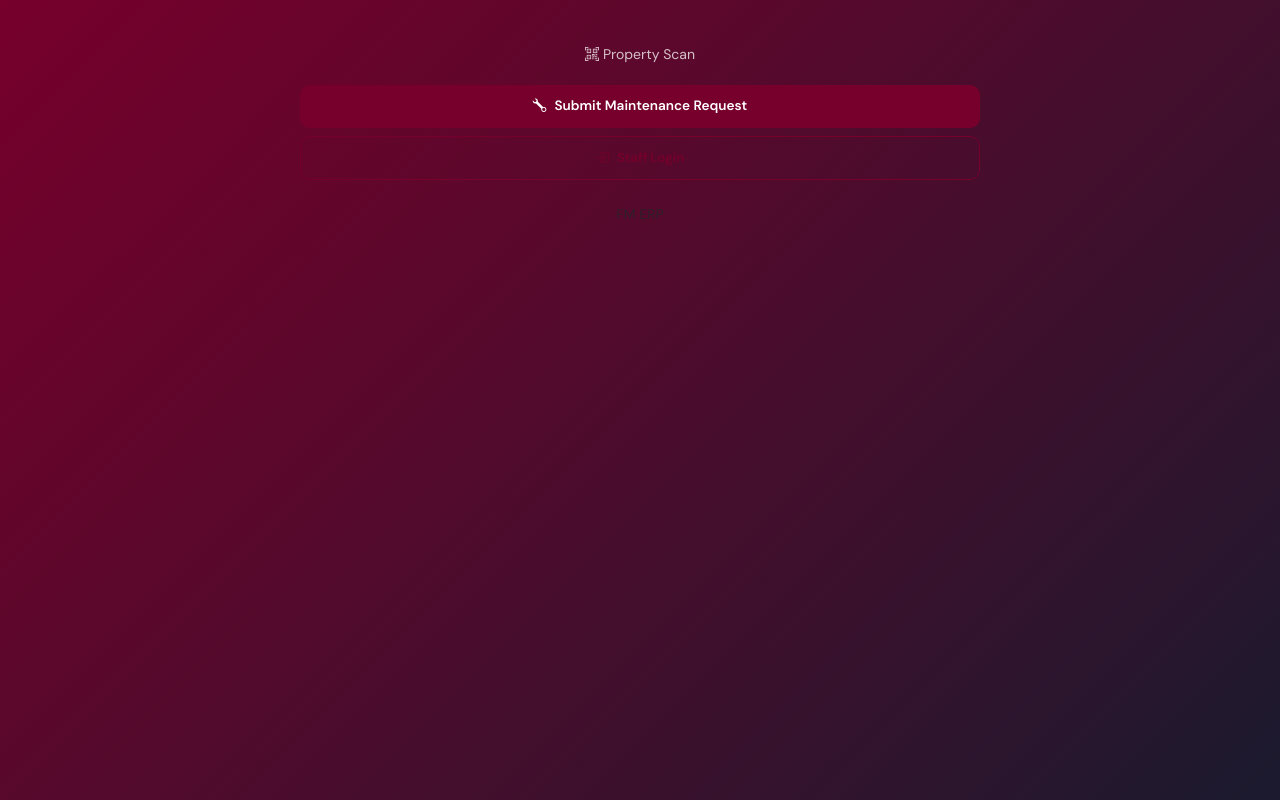
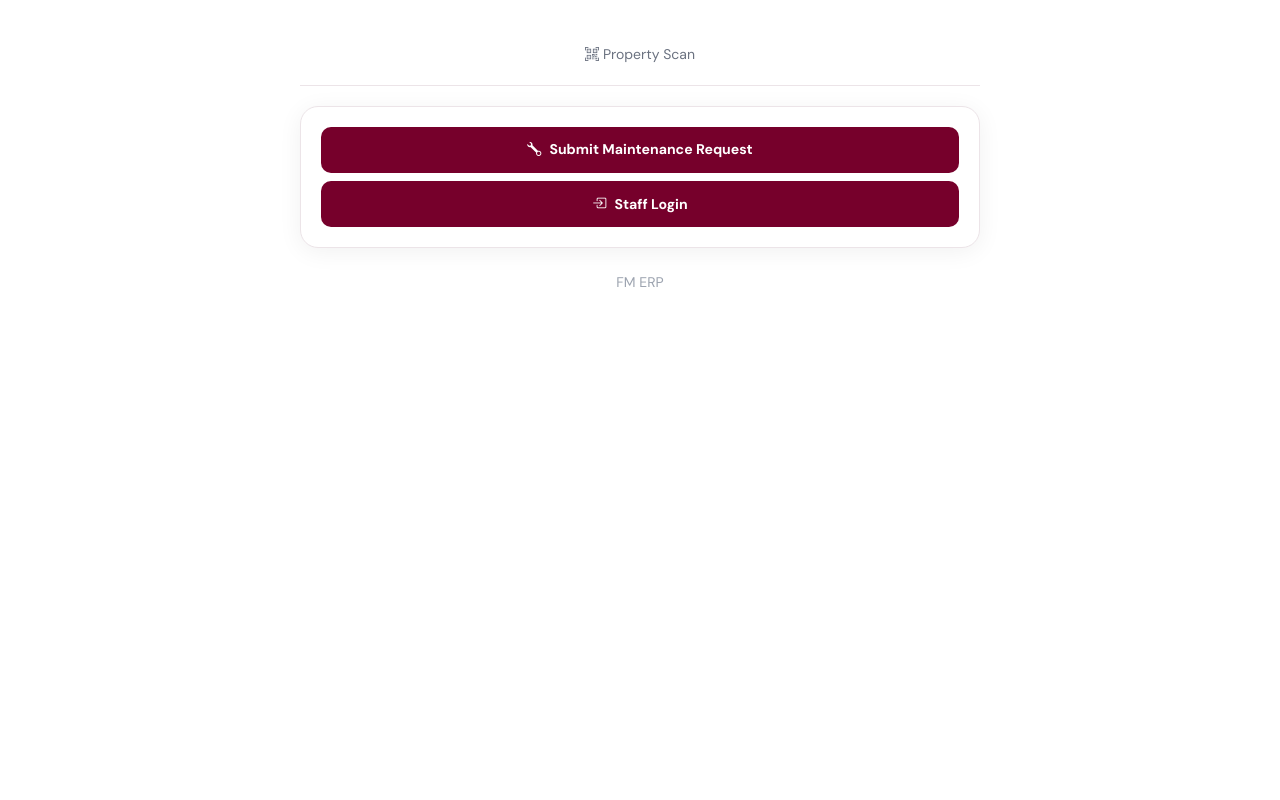
Before and after one commit to masroohahammed/Yaz_new, a CodeIgniter 4 app: template app/Views/entity_scan/landing.php in a window 1280 px wide. Run offline with PHP 8.4 and a stand-in for CodeIgniter, Linux system fonts and the light colour scheme; the template is opened without the code that fills it, so the values that code supplies are empty; some libraries are stand-ins or nearby versions.

Commit message:
Scan page: white background and primary-filled action buttons
- White page background with light card sections on QR scan landing
- All action CTAs use primary color background with white text
- Unified action-btn styling for property, unit, and asset scan pages

Co-authored-by: masroohahammed <masroohahammed@users.noreply.github.com>

```diff
--- a/app/Views/entity_scan/landing.php
+++ b/app/Views/entity_scan/landing.php
@@ -64,17 +64,19 @@ $detailsUrl         = $detailsUrl ?? '#';
   </div>
   <?php endif; ?>
 
-  <div class="d-grid gap-2 mb-3">
+  <div class="scan-actions-card">
+    <div class="d-grid gap-2">
     <?php if ($isLoggedIn): ?>
-    <a href="<?= esc($detailsUrl) ?>" class="btn btn-fm-primary action-btn"><i class="bi bi-eye me-2"></i>View Details</a>
-    <a href="<?= esc($inspectionsUrl) ?>" class="btn btn-fm-outline action-btn"><i class="bi bi-clipboard2-check me-2"></i>Inspection Forms<?php if (($inspectionCount ?? 0) > 0): ?> (<?= (int) $inspectionCount ?>)<?php endif; ?></a>
-    <a href="<?= esc($maintenanceUrl) ?>" class="btn btn-fm-outline action-btn"><i class="bi bi-wrench me-2"></i>Maintenance</a>
-    <a href="<?= esc($workOrdersUrl) ?>" class="btn btn-fm-outline action-btn"><i class="bi bi-list-task me-2"></i>Work Orders</a>
-    <a href="<?= esc($workOrderCreateUrl) ?>" class="btn btn-fm-outline action-btn"><i class="bi bi-tools me-2"></i>New Work Order</a>
+    <a href="<?= esc($detailsUrl) ?>" class="btn action-btn"><i class="bi bi-eye me-2"></i>View Details</a>
+    <a href="<?= esc($inspectionsUrl) ?>" class="btn action-btn"><i class="bi bi-clipboard2-check me-2"></i>Inspection Forms<?php if (($inspectionCount ?? 0) > 0): ?> (<?= (int) $inspectionCount ?>)<?php endif; ?></a>
+    <a href="<?= esc($maintenanceUrl) ?>" class="btn action-btn"><i class="bi bi-wrench me-2"></i>Maintenance</a>
+    <a href="<?= esc($workOrdersUrl) ?>" class="btn action-btn"><i class="bi bi-list-task me-2"></i>Work Orders</a>
+    <a href="<?= esc($workOrderCreateUrl) ?>" class="btn action-btn"><i class="bi bi-tools me-2"></i>New Work Order</a>
     <?php else: ?>
-    <a href="<?= esc($maintenanceUrl) ?>" class="btn btn-fm-primary action-btn"><i class="bi bi-wrench me-2"></i>Submit Maintenance Request</a>
-    <a href="<?= base_url('login') ?>" class="btn btn-fm-outline action-btn"><i class="bi bi-box-arrow-in-right me-2"></i>Staff Login</a>
+    <a href="<?= esc($maintenanceUrl) ?>" class="btn action-btn"><i class="bi bi-wrench me-2"></i>Submit Maintenance Request</a>
+    <a href="<?= base_url('login') ?>" class="btn action-btn"><i class="bi bi-box-arrow-in-right me-2"></i>Staff Login</a>
     <?php endif; ?>
+    </div>
   </div>
 
   <?php if ($isLoggedIn && ! empty($openMaintenance)): ?>
@@ -89,7 +91,7 @@ $detailsUrl         = $detailsUrl ?? '#';
   </div>
   <?php endif; ?>
 
-  <div class="text-center small text-muted py-2">
+  <div class="text-center small scan-footer py-2">
     <?php if (! empty($qrImageUrl)): ?><img src="<?= esc($qrImageUrl) ?>" alt="QR" width="90" class="mb-2 opacity-50"><?php endif; ?>
     <div><?= esc($settings['company_name'] ?? 'FM ERP') ?></div>
   </div>
--- a/app/Views/partials/public_scan_theme.php
+++ b/app/Views/partials/public_scan_theme.php
@@ -39,23 +39,35 @@ $secondaryRgb = _scan_hex_rgb($secondaryColor);
 *{box-sizing:border-box}
 body.scan-public{
   font-family:'DM Sans',system-ui,sans-serif;min-height:100vh;margin:0;
-  background:linear-gradient(135deg, <?= $primaryColor ?> 0%, <?= $primaryDark ?> 55%, #1a1a2e 100%);
+  background:#ffffff;
   padding:1.25rem 1rem 2rem;position:relative;
 }
-body.scan-public::before{content:'';position:fixed;top:-120px;right:-120px;width:400px;height:400px;border-radius:50%;background:rgba(<?= $secondaryRgb ?>,.15);pointer-events:none}
+body.scan-public::before{display:none}
 .scan-wrap{max-width:680px;margin:0 auto;position:relative;z-index:1}
-.scan-brand{text-align:center;color:#fff;margin-bottom:1.25rem}
+.scan-brand{text-align:center;color:<?= $primaryColor ?>;margin-bottom:1.25rem;padding-bottom:1rem;border-bottom:1px solid #ece4e8}
+.scan-brand h1{color:#1a1a1a}
+.scan-brand .opacity-75{color:#6b7280;opacity:1!important}
 .scan-brand img{max-height:64px;max-width:200px;object-fit:contain;margin-bottom:.75rem}
-.scan-brand .auth-logo{width:64px;height:64px;border-radius:16px;background:linear-gradient(135deg,<?= $primaryColor ?>,<?= $secondaryColor ?>);color:#fff;font-size:1.75rem;display:inline-flex;align-items:center;justify-content:center;margin-bottom:.75rem;box-shadow:0 8px 20px rgba(<?= $primaryRgb ?>,.35)}
-.public-card{background:#fff;border-radius:18px;padding:1.35rem 1.25rem;box-shadow:0 20px 50px rgba(0,0,0,.28);margin-bottom:1rem}
-.btn-fm-primary{background:<?= $primaryColor ?>;color:#fff;border:none;border-radius:10px;padding:.65rem 1rem;font-size:.85rem;font-weight:700}
-.btn-fm-primary:hover{background:<?= $primaryHover ?>;color:#fff}
-.btn-fm-outline{background:transparent;color:<?= $primaryColor ?>;border:1.5px solid <?= $primaryColor ?>;border-radius:10px;padding:.55rem .9rem;font-size:.82rem;font-weight:600}
-.btn-fm-outline:hover{background:<?= $primaryColor ?>;color:#fff}
+.scan-brand .auth-logo{width:64px;height:64px;border-radius:16px;background:<?= $primaryColor ?>;color:#fff;font-size:1.75rem;display:inline-flex;align-items:center;justify-content:center;margin-bottom:.75rem;box-shadow:0 8px 20px rgba(<?= $primaryRgb ?>,.25)}
+.public-card{background:#fff;border-radius:18px;padding:1.35rem 1.25rem;box-shadow:0 4px 24px rgba(0,0,0,.06);margin-bottom:1rem;border:1px solid #ece4e8}
+.scan-actions-card{background:#fff;border-radius:18px;padding:1.25rem;border:1px solid #ece4e8;box-shadow:0 4px 24px rgba(0,0,0,.06);margin-bottom:1rem}
+.btn-fm-primary{background:<?= $primaryColor ?>!important;color:#fff!important;border:none!important;border-radius:10px;padding:.75rem 1rem;font-size:.85rem;font-weight:700}
+.btn-fm-primary:hover,.btn-fm-primary:focus{background:<?= $primaryHover ?>!important;color:#fff!important}
+.btn-fm-outline{background:<?= $primaryColor ?>!important;color:#fff!important;border:none!important;border-radius:10px;padding:.75rem 1rem;font-size:.85rem;font-weight:700}
+.btn-fm-outline:hover,.btn-fm-outline:focus{background:<?= $primaryHover ?>!important;color:#fff!important}
+.scan-public .action-btn{
+  display:flex;align-items:center;justify-content:center;width:100%;
+  background:<?= $primaryColor ?>!important;color:#fff!important;border:none!important;
+  border-radius:10px;padding:.78rem 1rem;font-size:.88rem;font-weight:700;
+  text-decoration:none;transition:background .2s,transform .15s;
+}
+.scan-public .action-btn:hover,.scan-public .action-btn:focus{
+  background:<?= $primaryHover ?>!important;color:#fff!important;transform:translateY(-1px);
+}
 .form-label{font-size:.78rem;font-weight:600;color:#374151}
 .form-control,.form-select{font-size:.84rem;border-radius:10px;border:1.5px solid #e5e7eb}
 .form-control:focus,.form-select:focus{border-color:<?= $primaryColor ?>;box-shadow:0 0 0 3px rgba(<?= $primaryRgb ?>,.15)}
 .table-registry{font-size:.82rem}
 .table-registry thead th{background:color-mix(in srgb, <?= $primaryColor ?> 8%, white);color:#6b5a62;font-size:.72rem;text-transform:uppercase}
-.action-btn{border-radius:10px;padding:.7rem;font-weight:600}
+.scan-public .scan-footer{color:#9ca3af}
 </style>
```
